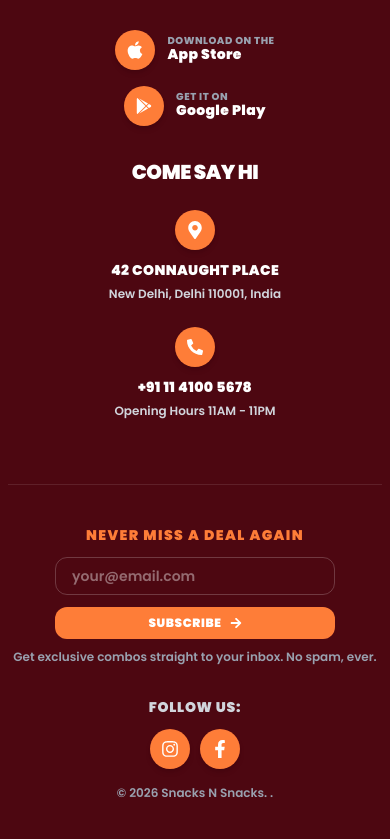
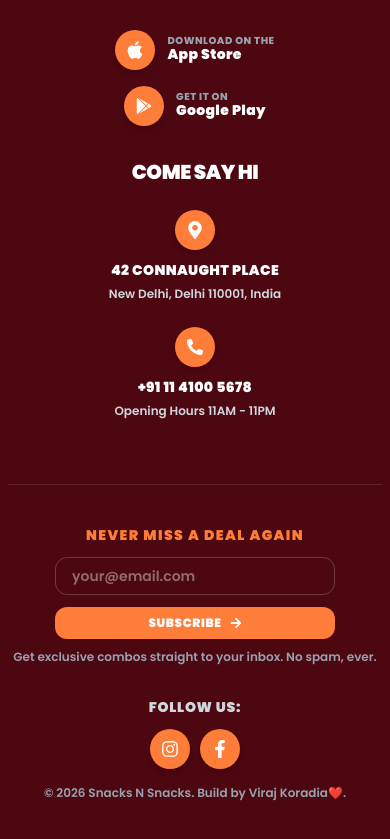
Before and after one commit to viraj0075/Order-Managment-Frontend, a React (Vite) app: page /order in a window 390 px wide. Shown: the part 1307-2146 px from the top of the page. Built offline with nearby package versions, Linux system fonts and the light colour scheme; no server answers.

Commit message:
feat: implement responsive Footer component with navigation and subscription form

```diff
--- a/src/Components/Footer.jsx
+++ b/src/Components/Footer.jsx
@@ -168,6 +168,7 @@ const Footer = () => {
                             <div className="flex gap-2.5">
                                 {footerLinks.social.map((social, idx) => (
                                     <a
+                                        key={idx}
                                         href={social.href}
                                         target="_blank"
                                         rel="noopener noreferrer"
@@ -180,7 +181,7 @@ const Footer = () => {
                             </div>
                         </div>
                         <p className="text-gray-400 text-xs font-semibold select-none">
-                            © {new Date().getFullYear()} Snacks N Snacks. .
+                            © {new Date().getFullYear()} Snacks N Snacks. Build by Viraj Koradia❤️.
                         </p>
                     </div>
 
```
